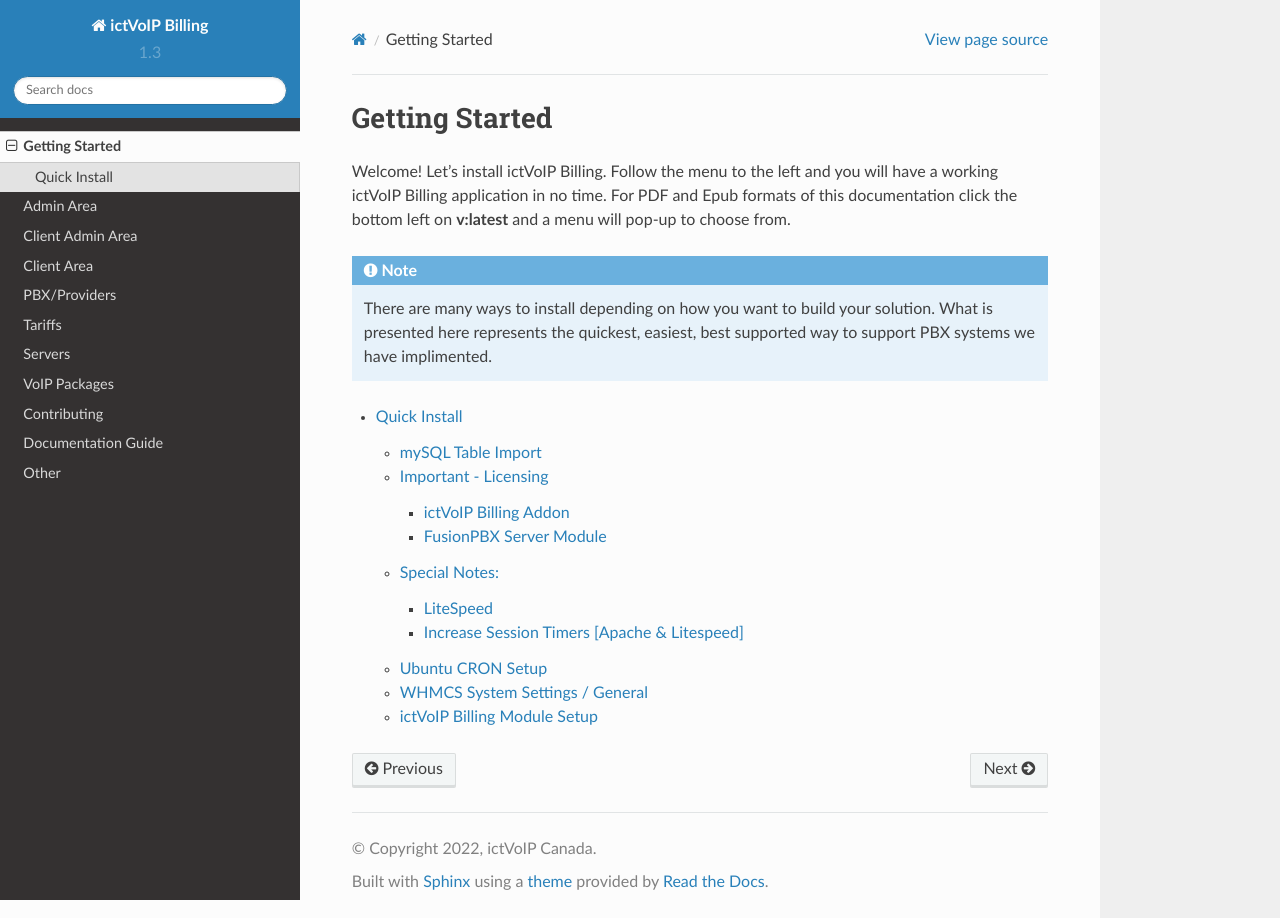
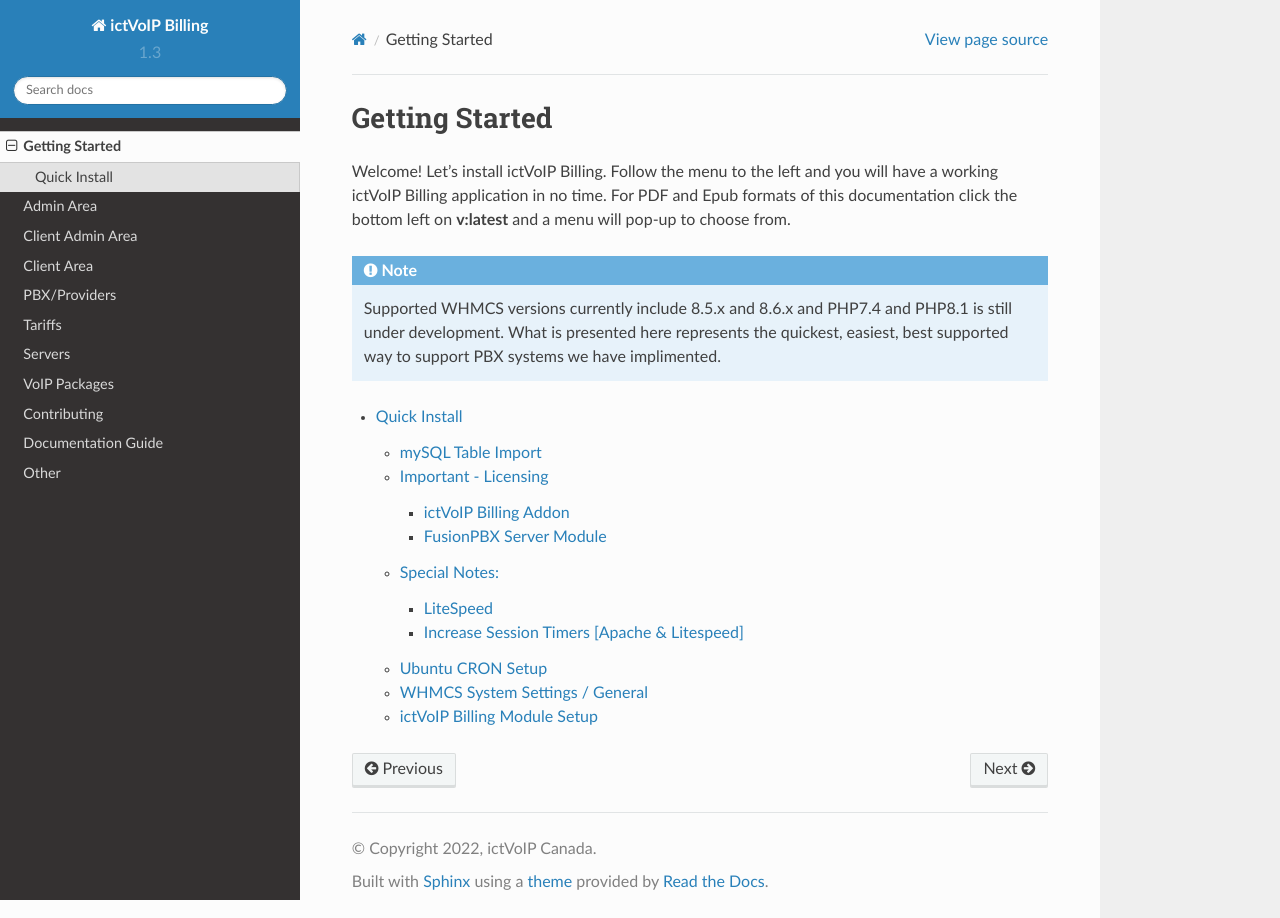
Before and after one commit to ictvoip/ictvoip-docs, a Sphinx documentation site: the page built from docs/source/getting_started.rst, in a window 1280 px wide. Built offline with Sphinx 7.4.7 and the Read the Docs theme 2.0.0, drawn with Linux system fonts in a browser that asks for light colours; pages that are not in the unit, such as notebooks, are missing from menus.

Commit message:
Update getting_started.rst

```diff
--- a/docs/source/getting_started.rst
+++ b/docs/source/getting_started.rst
@@ -7,7 +7,7 @@ Follow the menu to the left and you will have a working ictVoIP Billing applicat
 
 .. note::
 
-  There are many ways to install depending on how you want to build your solution.
+  Supported WHMCS versions currently include 8.5.x and 8.6.x and PHP7.4 and PHP8.1 is still under development.
   What is presented here represents the quickest, easiest, best supported way to support PBX systems we have implimented.
 
 
```
